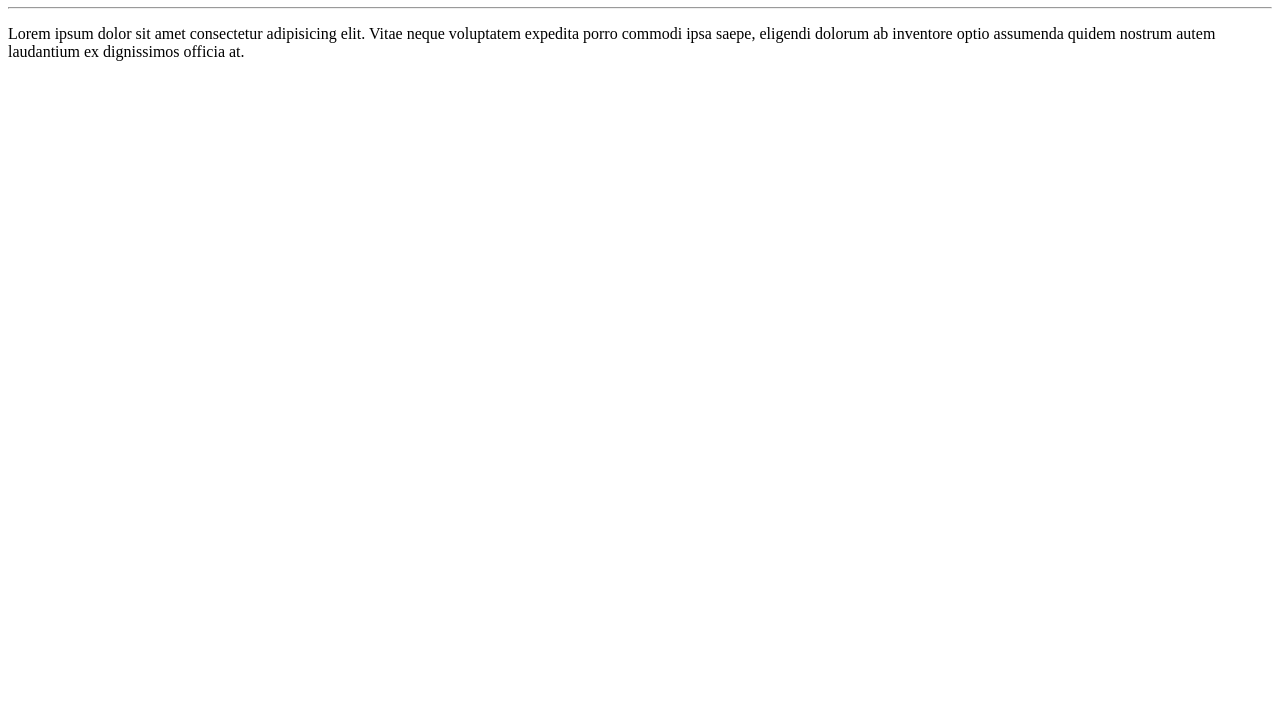
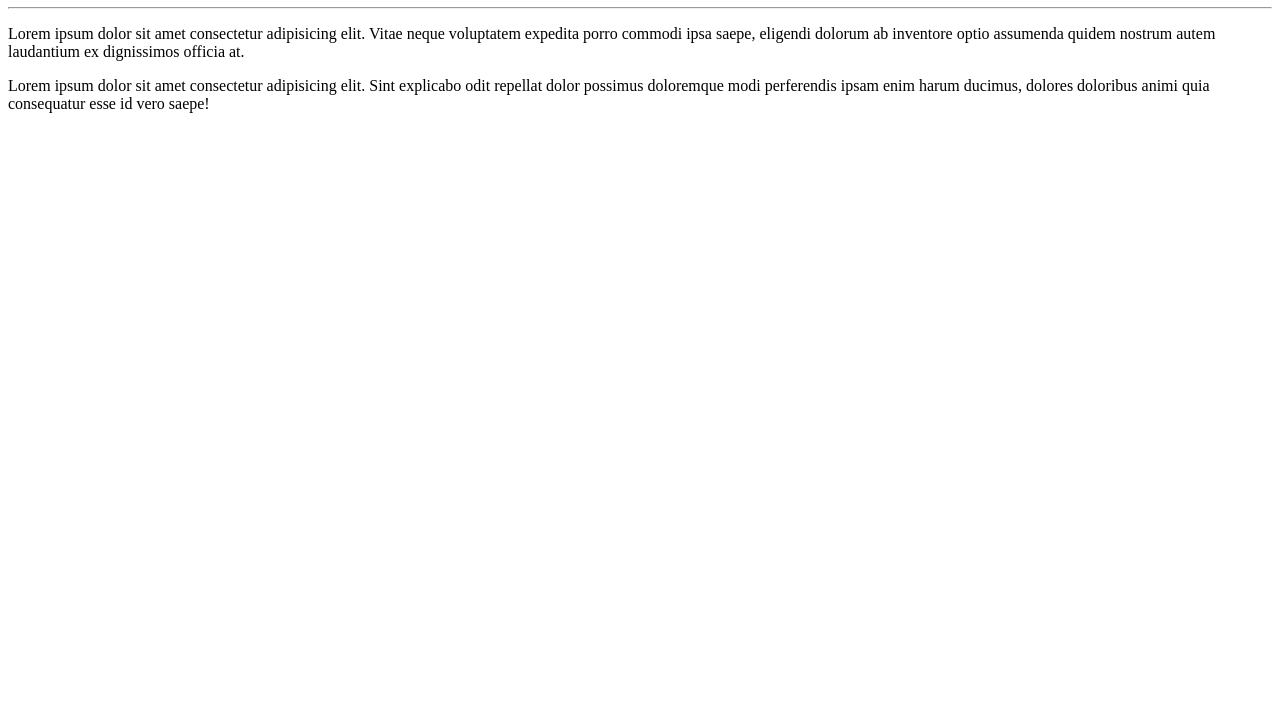
Before and after one commit to Gustavo-daCosta/Ola-Mundo, a plain HTML site: page site-exemplo/index.html in a window 1280 px wide. Shown: the part 73-800 px from the top of the page. Drawn offline with Linux system fonts and the light colour scheme.

Commit message:
Adicionei um parágrafo

```diff
--- a/site-exemplo/index.html
+++ b/site-exemplo/index.html
@@ -10,5 +10,6 @@
     <h1>Olá, Mundo!</h1>
     <hr>
     <p>Lorem ipsum dolor sit amet consectetur adipisicing elit. Vitae neque voluptatem expedita porro commodi ipsa saepe, eligendi dolorum ab inventore optio assumenda quidem nostrum autem laudantium ex dignissimos officia at.</p>
+    <p>Lorem ipsum dolor sit amet consectetur adipisicing elit. Sint explicabo odit repellat dolor possimus doloremque modi perferendis ipsam enim harum ducimus, dolores doloribus animi quia consequatur esse id vero saepe!</p>
 </body>
 </html>
```
